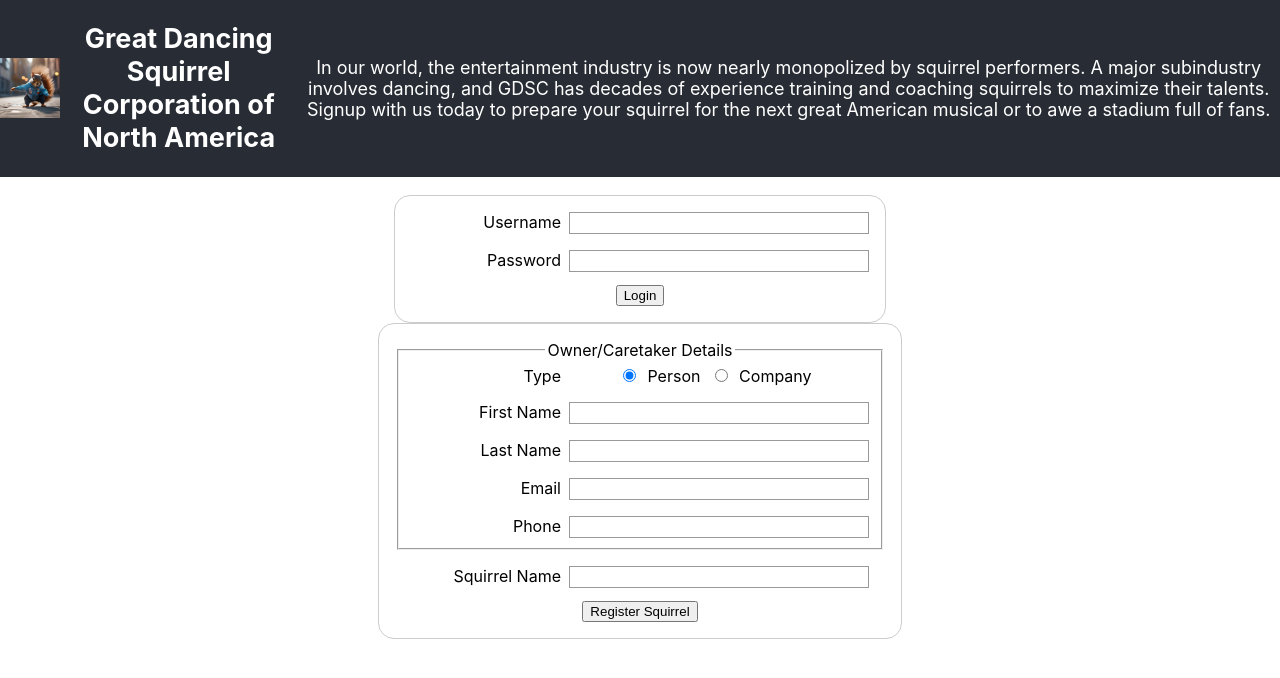
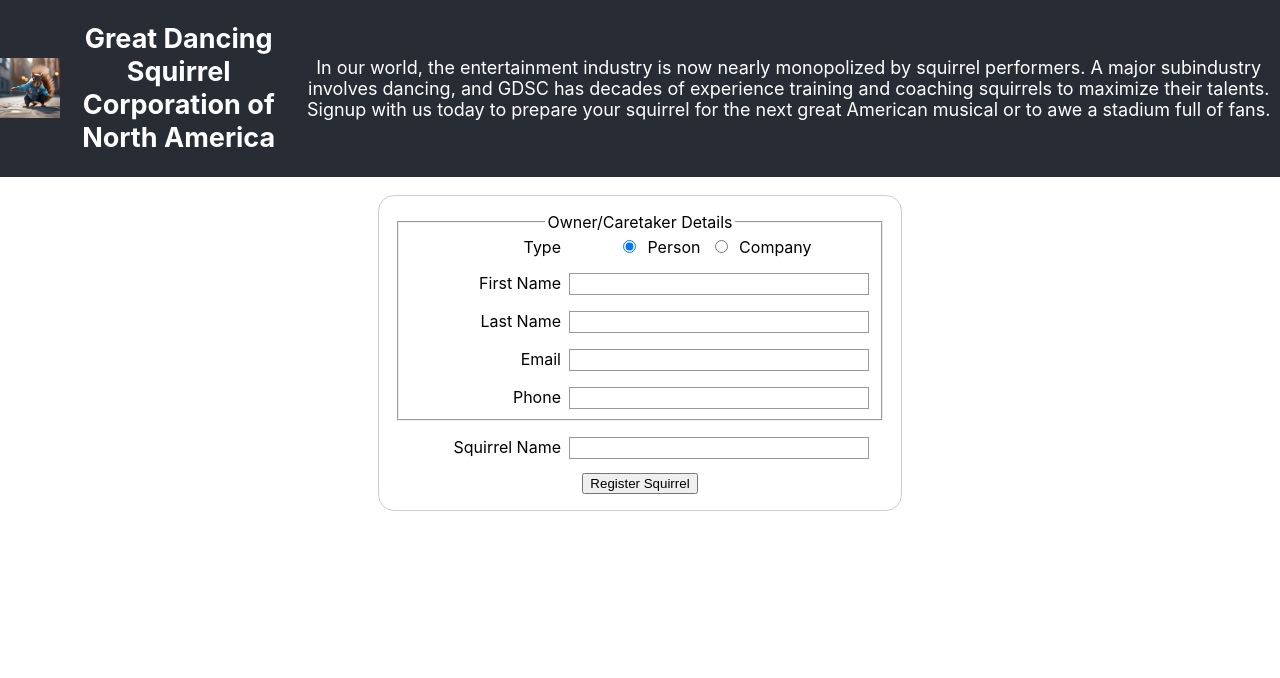
Before and after one commit to bkrug/dancing-squirrel-ui, a React (Create React App) app: page / in a window 1280 px wide. Shown: the top 678 px of the page. Built offline with nearby package versions, Linux system fonts and the light colour scheme.

Commit message:
Add routing

```diff
--- a/package.json
+++ b/package.json
@@ -17,6 +17,7 @@
     "prettier": "^3.8.1",
     "react": "^19.2.4",
     "react-dom": "^19.2.4",
+    "react-router-dom": "^7.14.0",
     "react-scripts": "5.0.1",
     "typescript": "^4.9.5",
     "web-vitals": "^2.1.4",
--- a/src/App.tsx
+++ b/src/App.tsx
@@ -1,22 +1,8 @@
 import breakdancingSquirrel from "./breakdancing-squirrel.jpg";
 import "./App.css";
 import CustomerSignup from "./Pages/CustomerSignup/CustomerSignup";
-import LoginForm from "./Login/LoginForm";
-import { useCallback } from "react";
 
 function App() {
-  const makeTestRequest = useCallback(() => {
-    const baseUrl = process.env.REACT_APP_BACKEND_API;
-    if (!baseUrl) throw new TypeError("Base URL is not configured");
-    let fullUrl = new URL("security/loginCheck", baseUrl);
-
-    fetch(fullUrl, {
-      method: "POST",
-      mode: "cors",
-      credentials: "include"
-    })
-  }, [])
-
   return (
     <div className="App">
       <header className="App-header">
@@ -28,12 +14,7 @@ function App() {
           Signup with us today to prepare your squirrel for the next great American musical or to awe a stadium full of fans.
         </p>
       </header>
-      <div>
-        <LoginForm onSuccess={makeTestRequest} />
-      </div>
-      <div>
-        <CustomerSignup/>
-      </div>
+      <CustomerSignup />
     </div>
   );
 }
--- /dev/null
+++ b/src/Pages/Employee/Employee.tsx
@@ -0,0 +1,19 @@
+import { useCallback } from "react";
+import "./Employee.css";
+import LoginForm from "../../Login/LoginForm";
+
+export default function Employee() {
+  const makeTestRequest = useCallback(() => {
+    const baseUrl = process.env.REACT_APP_BACKEND_API;
+    if (!baseUrl) throw new TypeError("Base URL is not configured");
+    let fullUrl = new URL("security/loginCheck", baseUrl);
+
+    fetch(fullUrl, {
+      method: "POST",
+      mode: "cors",
+      credentials: "include"
+    })
+  }, []);
+
+  return (<LoginForm onSuccess={makeTestRequest} />);
+}
--- a/src/index.tsx
+++ b/src/index.tsx
@@ -1,16 +1,20 @@
-import React from "react";
 import ReactDOM from "react-dom/client";
 import "./index.css";
 import App from "./App";
+import Employee from "./Pages/Employee/Employee";
 import reportWebVitals from "./reportWebVitals";
+import { BrowserRouter, Routes, Route } from "react-router";
 
 const root = ReactDOM.createRoot(
   document.getElementById("root") as HTMLElement,
 );
 root.render(
-  <React.StrictMode>
-    <App />
-  </React.StrictMode>,
+  <BrowserRouter>
+    <Routes>
+      <Route path="/" element={<App />} />
+      <Route path="login" element={<Employee />} />
+    </Routes>
+  </BrowserRouter>,
 );
 
 // If you want to start measuring performance in your app, pass a function
```
Also changed, not shown: src/Pages/Employee/Employee.css (added), 1 other file (tests, documents, lock files or other folders).
